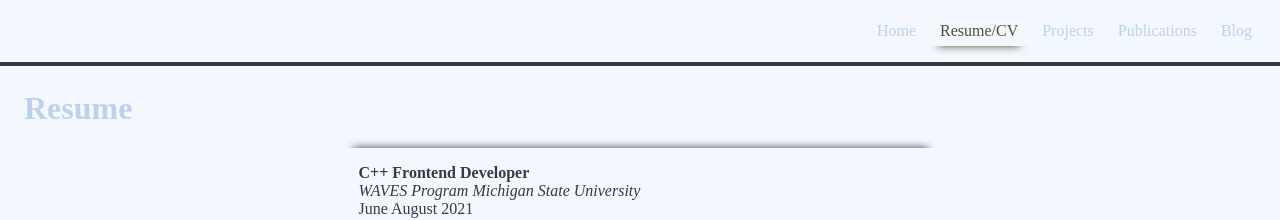
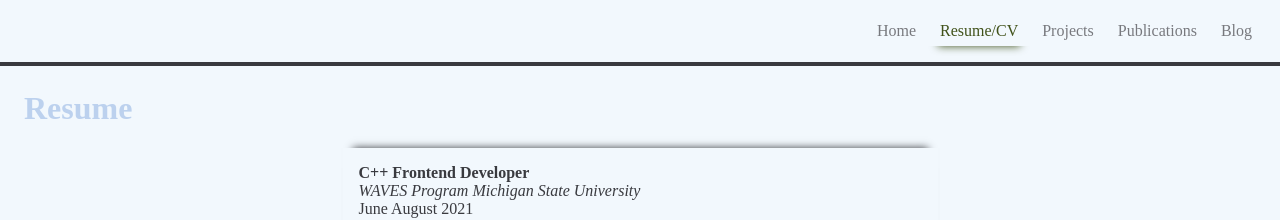
Before and after one commit to lemniscate8/lemniscate8.github.io, a Jekyll site: the page built from resume.html, in a window 1280 px wide. Shown: the top 220 px of the page. Built offline with Jekyll 4.4.1, drawn with Linux system fonts in a browser that asks for light colours.

Commit message:
Fix formatting

```diff
--- a/_sass/main.scss
+++ b/_sass/main.scss
@@ -1,9 +1,11 @@
-$base-color: rgb(242 248 253);
-$text-color: rgb(57 58 63);
-$primary: rgb(188 209 238);
-$secondary: rgb(188 209 238);
+$base-color: rgb(242, 248, 253);
+$text-color: rgb(57, 58, 63);
+$primary: rgb(188, 209, 238);
+$secondary: rgb(120, 121, 126);
+$extra: rgb(79, 68, 61);
 $warning: #e22222;
-$success: rgb(74 84 51);
+$success: rgb(65, 82, 26);
+
 
 $glow-bottom: 0 10px 8px -10px;
 $glow-top: 0 -10px 8px -10px;
```
